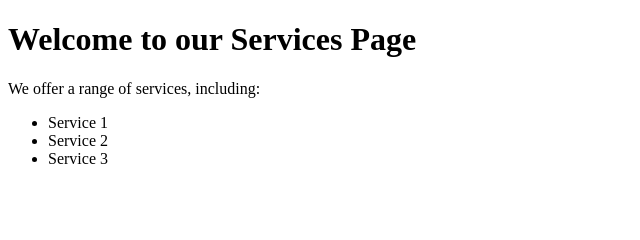
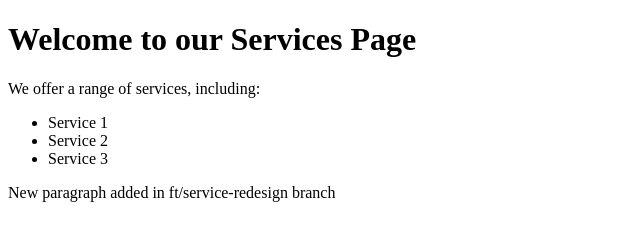
Before and after one commit to GunnerBel/Exercise_Git, a plain HTML site: page services.html in a window 1280 px wide. Shown: the whole page, without its empty margins (0-640 px from the left). Drawn offline with Linux system fonts and the light colour scheme.

Commit message:
added a new paragraph to service.html page

```diff
--- a/services.html
+++ b/services.html
@@ -1,3 +1,4 @@
+<!-- service.html -->
 <!DOCTYPE html>
 <html>
 <head>
@@ -11,5 +12,6 @@
     <li>Service 2</li>
     <li>Service 3</li>
   </ul>
+  <p>New paragraph added in ft/service-redesign branch</p>
 </body>
 </html>
```
